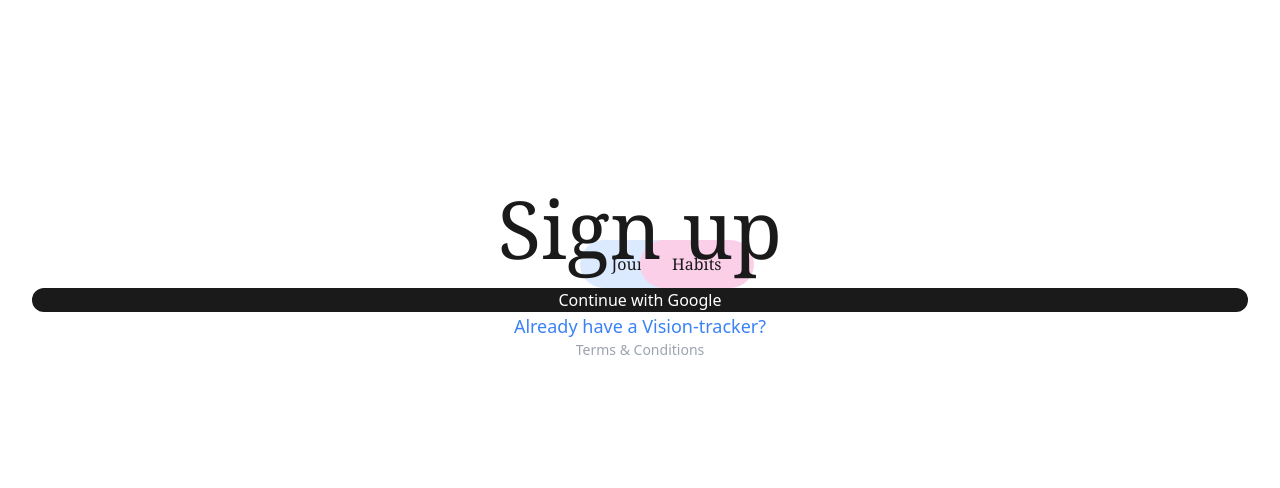
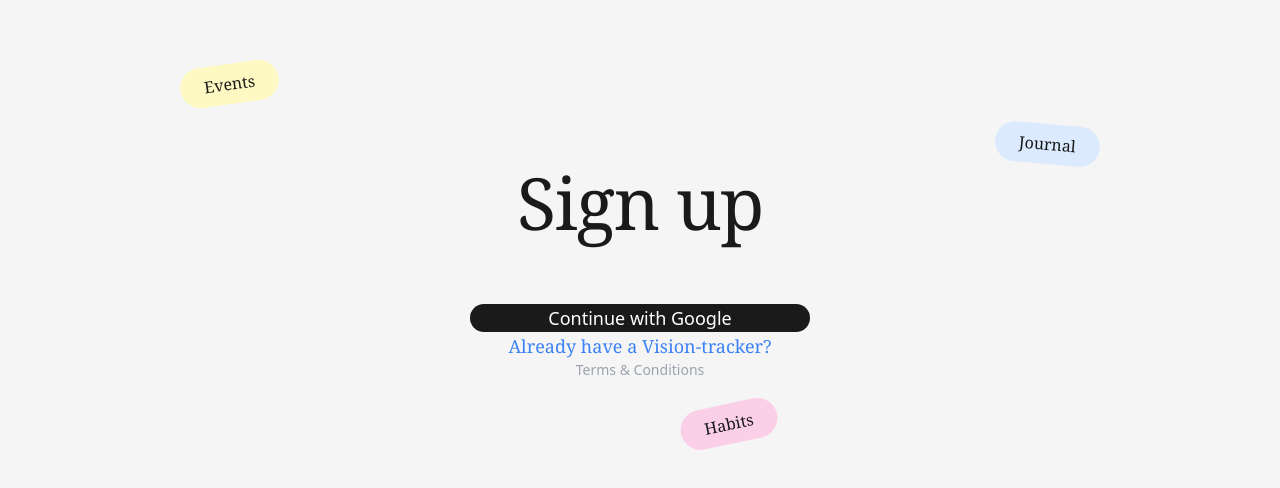
Before and after one commit to Vharsh17/webpage-calender-2026, a React (Vite) app: page / in a window 1280 px wide. Shown: the part 136-624 px from the top of the page. Built offline with nearby package versions, Linux system fonts and the light colour scheme.

Commit message:
Auto-sync after agent response

```diff
--- a/src/Auth.tsx
+++ b/src/Auth.tsx
@@ -11,60 +11,89 @@ export default function Auth() {
   };
 
   return (
-    <div className="min-h-screen bg-[#f5f5f5] flex items-center justify-center relative overflow-hidden">
     <div
-        className="absolute top-[180px] left-[120px] px-8 py-3 rounded-full text-2xl font-serif transform -rotate-6"
-        style={{ backgroundColor: '#FEF9C3', color: '#1a1a1a' }}
+      className="min-h-screen flex items-center justify-center relative overflow-hidden"
+      style={{ backgroundColor: '#f5f5f5' }}
+    >
+      <span
+        className="absolute font-serif italic text-2xl px-6 py-2 rounded-full"
+        style={{
+          backgroundColor: '#FEF9C3',
+          color: '#1a1a1a',
+          top: '200px',
+          left: '180px',
+          transform: 'rotate(-8deg)'
+        }}
       >
         Events
-      </div>
+      </span>
 
-      <div
-        className="absolute top-[220px] right-[140px] px-8 py-3 rounded-full text-2xl font-serif transform rotate-3"
-        style={{ backgroundColor: '#DBEAFE', color: '#1a1a1a' }}
+      <span
+        className="absolute font-serif italic text-2xl px-6 py-2 rounded-full"
+        style={{
+          backgroundColor: '#DBEAFE',
+          color: '#1a1a1a',
+          top: '260px',
+          right: '180px',
+          transform: 'rotate(5deg)'
+        }}
       >
         Journal
-      </div>
+      </span>
 
-      <div
-        className="absolute bottom-[200px] left-1/2 transform translate-x-16 -rotate-6 px-8 py-3 rounded-full text-2xl font-serif"
-        style={{ backgroundColor: '#FBCFE8', color: '#1a1a1a' }}
+      <span
+        className="absolute font-serif italic text-2xl px-6 py-2 rounded-full"
+        style={{
+          backgroundColor: '#FBCFE8',
+          color: '#1a1a1a',
+          bottom: '220px',
+          left: '50%',
+          marginLeft: '40px',
+          transform: 'rotate(-12deg)'
+        }}
       >
         Habits
-      </div>
+      </span>
 
-      <div className="w-full max-w-md text-center z-10">
+      <div className="flex flex-col items-center z-10" style={{ width: '340px' }}>
         <h1
-          className="font-serif mb-16"
-          style={{ fontSize: '5rem', fontWeight: 400, color: '#1a1a1a' }}
+          className="font-serif mb-12"
+          style={{
+            fontSize: '4.5rem',
+            fontWeight: 400,
+            color: '#1a1a1a',
+            letterSpacing: '-0.02em'
+          }}
         >
           Sign up
         </h1>
 
-        <div className="space-y-10 px-8">
         <button
           onClick={handleGoogleSignIn}
-            className="w-full py-5 px-8 rounded-2xl text-xl font-medium transition-opacity hover:opacity-90"
-            style={{ backgroundColor: '#1a1a1a', color: '#ffffff' }}
+          className="w-full py-4 rounded-2xl text-lg font-medium transition-opacity hover:opacity-90"
+          style={{
+            backgroundColor: '#1a1a1a',
+            color: '#ffffff',
+            maxWidth: '340px'
+          }}
         >
           Continue with Google
         </button>
 
         <p
-            className="text-lg cursor-pointer hover:underline"
+          className="mt-6 text-lg cursor-pointer hover:underline font-serif"
           style={{ color: '#3B82F6' }}
         >
           Already have a Vision-tracker?
         </p>
 
         <p
-            className="text-sm"
+          className="mt-4 text-sm"
           style={{ color: '#9CA3AF' }}
         >
           Terms & Conditions
         </p>
       </div>
     </div>
-    </div>
   );
 }
```
Lines whose indentation alone changed are shown as unchanged.
